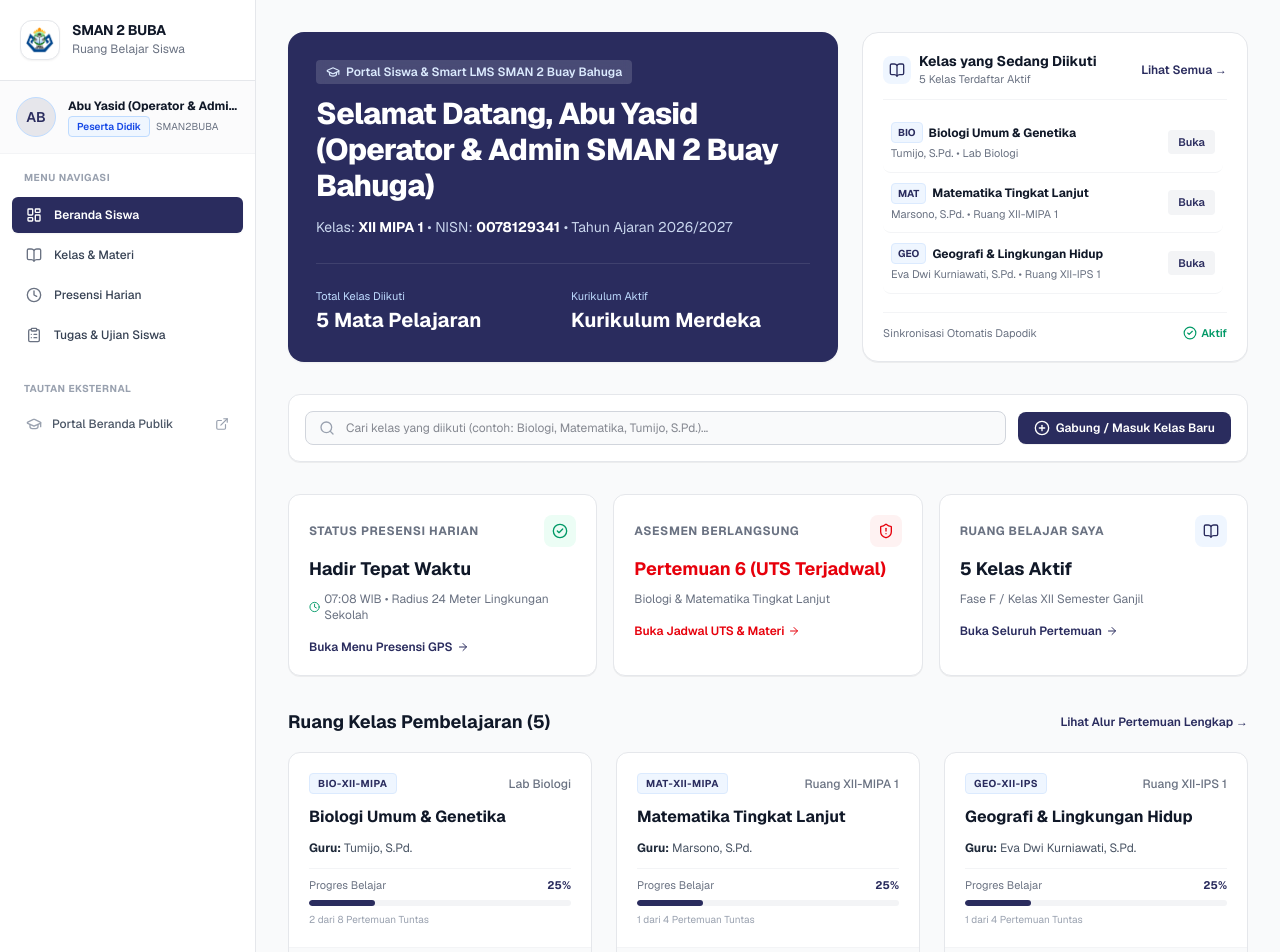
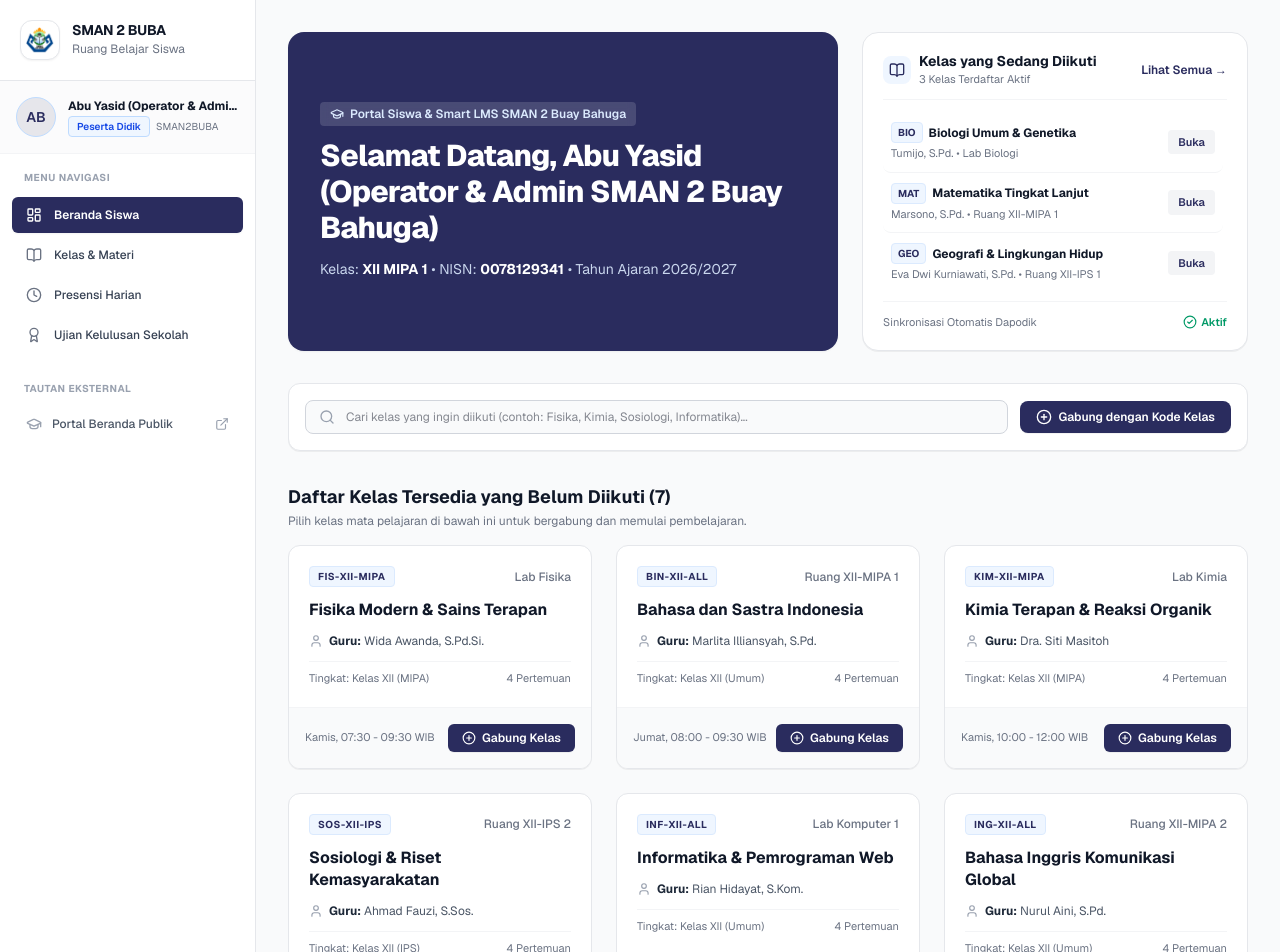
Before and after one commit to dharmamudita/smanegeri2buaybahuga, a Next.js app: page /siswa/dashboard in a window 1280 px wide. Shown: the top 952 px of the page. Built offline with nearby package versions, Linux system fonts and the light colour scheme.

Commit message:
refactor(siswa): sesuaikan tata letak sambutan, ganti daftar kelas belum diikuti, hapus status widget, dan perbarui navigasi ujian kelulusan sekolah

```diff
--- a/src/app/(siswa)/siswa/dashboard/page.tsx
+++ b/src/app/(siswa)/siswa/dashboard/page.tsx
@@ -5,26 +5,23 @@ import Link from "next/link";
 import {
   GraduationCap,
   BookOpen,
-  ClipboardList,
-  Clock,
-  ShieldAlert,
   ArrowRight,
   CheckCircle2,
   Calendar,
   AlertTriangle,
-  FileText,
   Search,
   PlusCircle,
   X,
+  User,
   Sparkles,
+  ChevronRight,
 } from "lucide-react";
 import { useAuthStore } from "@/lib/store";
 import { useLMSStore } from "@/lib/lmsStore";
-import { MOCK_TUGAS } from "@/lib/mockData";
 
 export default function SiswaDashboardPage() {
   const { currentUser } = useAuthStore();
-  const { classes, enrolledMapelIds, joinClassByCode, selectClass } = useLMSStore();
+  const { classes, enrolledMapelIds, joinClassByCode, enrollClass, selectClass } = useLMSStore();
 
   const activeStudent = currentUser || {
     name: "Dharma Mudita Pratama",
@@ -32,16 +29,20 @@ export default function SiswaDashboardPage() {
     nisn: "0078129341",
   };
 
-  // Filter kelas yang diikuti
+  // 1. Kelas yang sedang diikuti siswa (tampil di kanan sambutan)
   const enrolledClasses = classes.filter((c) => enrolledMapelIds.includes(c.id));
+
+  // 2. Kelas yang belum diikuti siswa (tampil di bawah fitur cari kelas)
+  const unenrolledClasses = classes.filter((c) => !enrolledMapelIds.includes(c.id));
 
   // Search state
   const [searchQuery, setSearchQuery] = useState("");
   const [modalJoinOpen, setModalJoinOpen] = useState(false);
   const [inputClassCode, setInputClassCode] = useState("");
   const [joinResult, setJoinResult] = useState<{ success: boolean; message: string } | null>(null);
+  const [successToast, setSuccessToast] = useState<string | null>(null);
 
-  const displayedClasses = enrolledClasses.filter((c) => {
+  const displayedAvailableClasses = unenrolledClasses.filter((c) => {
     if (!searchQuery.trim()) return true;
     const q = searchQuery.toLowerCase();
     return (
@@ -64,12 +65,37 @@ export default function SiswaDashboardPage() {
     }
   };
 
+  const handleQuickEnroll = (clsId: string, clsName: string) => {
+    enrollClass(clsId);
+    setSuccessToast(`Berhasil bergabung ke kelas ${clsName}! Kelas telah ditambahkan ke daftar kelas Anda.`);
+    setTimeout(() => {
+      setSuccessToast(null);
+    }, 4000);
+  };
+
   return (
     <div className="space-y-8">
-      {/* 1. Header: Sambutan Siswa (Kiri) & Daftar Kelas yang Diikuti (Kanan) */}
+      {/* Toast Notifikasi Berhasil Gabung */}
+      {successToast && (
+        <div className="p-4 bg-emerald-50 border border-emerald-200 text-emerald-900 rounded-xl text-xs font-semibold flex items-center justify-between shadow-xs animate-in fade-in">
+          <div className="flex items-center gap-2">
+            <CheckCircle2 className="w-4 h-4 text-emerald-600 shrink-0" />
+            <span>{successToast}</span>
+          </div>
+          <button
+            type="button"
+            onClick={() => setSuccessToast(null)}
+            className="text-emerald-700 hover:text-emerald-900 cursor-pointer"
+          >
+            <X className="w-3.5 h-3.5" />
+          </button>
+        </div>
+      )}
+
+      {/* 1. Header: Sambutan Siswa (Kiri) & Daftar Kelas yang Sedang Diikuti (Kanan) */}
       <div className="grid grid-cols-1 lg:grid-cols-12 gap-6 items-stretch">
-        {/* Kolom Kiri: Sambutan Siswa */}
-        <div className="lg:col-span-7 bg-[#2A2C5E] text-white rounded-2xl p-6 sm:p-7 shadow-xs flex flex-col justify-between relative overflow-hidden">
+        {/* Kolom Kiri: Sambutan Siswa (Sederhana & Bersih) */}
+        <div className="lg:col-span-7 bg-[#2A2C5E] text-white rounded-2xl p-6 sm:p-8 shadow-xs flex flex-col justify-center relative overflow-hidden">
           <div className="space-y-3 relative z-10">
             <div className="inline-flex items-center gap-1.5 px-2.5 py-1 rounded bg-white/15 text-blue-100 text-xs font-semibold backdrop-blur-xs">
               <GraduationCap className="w-3.5 h-3.5" />
@@ -82,24 +108,9 @@ export default function SiswaDashboardPage() {
               Kelas: <strong className="text-white">{activeStudent.kelas || "XII MIPA 1"}</strong> &bull; NISN: <strong className="text-white">{activeStudent.nisn || "0078129341"}</strong> &bull; Tahun Ajaran 2026/2027
             </p>
           </div>
-
-          <div className="pt-6 relative z-10 border-t border-white/10 mt-6 grid grid-cols-2 gap-4">
-            <div>
-              <div className="text-[11px] text-blue-200">Total Kelas Diikuti</div>
-              <div className="text-xl font-bold text-white mt-0.5">
-                {enrolledClasses.length} Mata Pelajaran
-              </div>
-            </div>
-            <div>
-              <div className="text-[11px] text-blue-200">Kurikulum Aktif</div>
-              <div className="text-xl font-bold text-white mt-0.5">
-                Kurikulum Merdeka
-              </div>
-            </div>
-          </div>
         </div>
 
-        {/* Kolom Kanan: Daftar Kelas yang Diikuti Siswa */}
+        {/* Kolom Kanan: Daftar Kelas yang Sedang Diikuti Siswa */}
         <div className="lg:col-span-5 bg-white rounded-2xl border border-gray-200 p-5 shadow-2xs flex flex-col justify-between">
           <div>
             <div className="flex items-center justify-between pb-3 border-b border-gray-100">
@@ -126,13 +137,12 @@ export default function SiswaDashboardPage() {
 
             {/* List Mini Kelas */}
             <div className="mt-3 divide-y divide-gray-100 max-h-[190px] overflow-y-auto pr-1">
-              {enrolledClasses.slice(0, 4).map((cls) => {
-                const totalMeetings = cls.pertemuanList.length;
-                const completed = cls.pertemuanList.filter(
-                  (p) => (p.materi?.sudahDibaca || p.tugas?.sudahDikerjakan) && p.presensi.hadir
-                ).length;
-
-                return (
+              {enrolledClasses.length === 0 ? (
+                <div className="py-6 text-center text-xs text-gray-400">
+                  Belum ada kelas yang diikuti. Silakan pilih kelas di bawah untuk bergabung.
+                </div>
+              ) : (
+                enrolledClasses.map((cls) => (
                   <div
                     key={cls.id}
                     className="py-2.5 flex items-center justify-between gap-3 hover:bg-gray-50/80 px-2 rounded-lg transition-colors"
@@ -159,8 +169,8 @@ export default function SiswaDashboardPage() {
                       Buka
                     </Link>
                   </div>
-                );
-              })}
+                ))
+              )}
             </div>
           </div>
 
@@ -183,131 +193,54 @@ export default function SiswaDashboardPage() {
             type="text"
             value={searchQuery}
             onChange={(e) => setSearchQuery(e.target.value)}
-            placeholder="Cari kelas yang diikuti (contoh: Biologi, Matematika, Tumijo, S.Pd.)..."
+            placeholder="Cari kelas yang ingin diikuti (contoh: Fisika, Kimia, Sosiologi, Informatika)..."
             className="w-full pl-10 pr-4 py-2 text-xs bg-gray-50 border border-gray-300 rounded-lg focus:outline-none focus:ring-2 focus:ring-[#2A2C5E]/20 focus:border-[#2A2C5E]"
           />
         </div>
 
-        {/* Tombol Gabung Kelas Baru */}
+        {/* Tombol Gabung Kelas Baru dengan Kode */}
         <button
           type="button"
           onClick={() => setModalJoinOpen(true)}
           className="inline-flex items-center justify-center gap-1.5 px-4 py-2 bg-[#2A2C5E] hover:bg-[#1F2147] text-white text-xs font-semibold rounded-lg shadow-2xs transition-all cursor-pointer shrink-0"
         >
           <PlusCircle className="w-4 h-4" />
-          <span>Gabung / Masuk Kelas Baru</span>
+          <span>Gabung dengan Kode Kelas</span>
         </button>
       </div>
 
-      {/* 3. Status Widget Bar */}
-      <div className="grid grid-cols-1 sm:grid-cols-3 gap-4">
-        {/* Presensi Geofencing Status */}
-        <div className="bg-white p-5 rounded-xl border border-gray-200 shadow-2xs space-y-2">
-          <div className="flex items-center justify-between">
-            <span className="text-xs font-bold text-gray-500 uppercase tracking-wider">
-              Status Presensi Harian
-            </span>
-            <span className="p-2 bg-emerald-50 text-emerald-600 rounded-lg">
-              <CheckCircle2 className="w-4 h-4" />
-            </span>
-          </div>
-          <div className="text-lg font-bold text-gray-900">
-            Hadir Tepat Waktu
-          </div>
-          <p className="text-xs text-gray-500 flex items-center gap-1">
-            <Clock className="w-3 h-3 text-emerald-600" />
-            07:08 WIB &bull; Radius 24 Meter Lingkungan Sekolah
-          </p>
-          <div className="pt-2">
-            <Link
-              href="/siswa/presensi"
-              className="text-xs font-semibold text-[#2A2C5E] hover:underline flex items-center gap-1"
-            >
-              <span>Buka Menu Presensi GPS</span>
-              <ArrowRight className="w-3 h-3" />
-            </Link>
+      {/* 3. Daftar Kelas yang Tersedia untuk Diikuti (Belum Diikuti Siswa) */}
+      <div className="space-y-4">
+        <div className="flex items-center justify-between">
+          <div>
+            <h2 className="text-lg font-bold text-gray-900">
+              Daftar Kelas Tersedia yang Belum Diikuti ({displayedAvailableClasses.length})
+            </h2>
+            <p className="text-xs text-gray-500 mt-0.5">
+              Pilih kelas mata pelajaran di bawah ini untuk bergabung dan memulai pembelajaran.
+            </p>
           </div>
         </div>
 
-        {/* Tugas & Ujian Aktif */}
-        <div className="bg-white p-5 rounded-xl border border-gray-200 shadow-2xs space-y-2">
-          <div className="flex items-center justify-between">
-            <span className="text-xs font-bold text-gray-500 uppercase tracking-wider">
-              Asesmen Berlangsung
-            </span>
-            <span className="p-2 bg-red-50 text-red-600 rounded-lg">
-              <ShieldAlert className="w-4 h-4" />
-            </span>
+        {displayedAvailableClasses.length === 0 ? (
+          <div className="bg-white rounded-2xl border border-dashed border-gray-200 p-10 text-center space-y-3">
+            <div className="w-12 h-12 mx-auto rounded-full bg-blue-50 text-[#2A2C5E] flex items-center justify-center">
+              <CheckCircle2 className="w-6 h-6 text-emerald-600" />
+            </div>
+            <h3 className="text-sm font-bold text-gray-800">
+              {searchQuery.trim()
+                ? "Kelas Tidak Ditemukan"
+                : "Seluruh Kelas Telah Anda Ikuti"}
+            </h3>
+            <p className="text-xs text-gray-500 max-w-md mx-auto">
+              {searchQuery.trim()
+                ? `Tidak ditemukan kelas dengan kata kunci "${searchQuery}". Silakan coba kata kunci lain.`
+                : "Semua kelas mata pelajaran aktif telah terdaftar pada akun Anda. Masuk ke menu Kelas & Materi untuk mempelajari modul."}
+            </p>
           </div>
-          <div className="text-lg font-bold text-red-600">
-            Pertemuan 6 (UTS Terjadwal)
-          </div>
-          <p className="text-xs text-gray-500">
-            Biologi & Matematika Tingkat Lanjut
-          </p>
-          <div className="pt-2">
-            <Link
-              href="/siswa/mapel?id=mapel-1"
-              onClick={() => selectClass("mapel-1")}
-              className="text-xs font-semibold text-red-600 hover:underline flex items-center gap-1"
-            >
-              <span>Buka Jadwal UTS & Materi</span>
-              <ArrowRight className="w-3 h-3" />
-            </Link>
-          </div>
-        </div>
-
-        {/* Kelas Terdaftar */}
-        <div className="bg-white p-5 rounded-xl border border-gray-200 shadow-2xs space-y-2">
-          <div className="flex items-center justify-between">
-            <span className="text-xs font-bold text-gray-500 uppercase tracking-wider">
-              Ruang Belajar Saya
-            </span>
-            <span className="p-2 bg-blue-50 text-[#2A2C5E] rounded-lg">
-              <BookOpen className="w-4 h-4" />
-            </span>
-          </div>
-          <div className="text-lg font-bold text-gray-900">
-            {enrolledClasses.length} Kelas Aktif
-          </div>
-          <p className="text-xs text-gray-500">
-            Fase F / Kelas XII Semester Ganjil
-          </p>
-          <div className="pt-2">
-            <Link
-              href="/siswa/mapel"
-              className="text-xs font-semibold text-[#2A2C5E] hover:underline flex items-center gap-1"
-            >
-              <span>Buka Seluruh Pertemuan</span>
-              <ArrowRight className="w-3 h-3" />
-            </Link>
-          </div>
-        </div>
-      </div>
-
-      {/* 4. Grid Kelas Mata Pelajaran yang Diikuti */}
-      <div className="space-y-4">
-        <div className="flex items-center justify-between">
-          <h2 className="text-lg font-bold text-gray-900">
-            Ruang Kelas Pembelajaran ({displayedClasses.length})
-          </h2>
-          <Link
-            href="/siswa/mapel"
-            className="text-xs font-semibold text-[#2A2C5E] hover:underline"
-          >
-            Lihat Alur Pertemuan Lengkap &rarr;
-          </Link>
-        </div>
-
-        <div className="grid grid-cols-1 md:grid-cols-2 lg:grid-cols-3 gap-6">
-          {displayedClasses.map((cls) => {
-            const total = cls.pertemuanList.length;
-            const completed = cls.pertemuanList.filter(
-              (p) => (p.materi?.sudahDibaca || p.tugas?.sudahDikerjakan) && p.presensi.hadir
-            ).length;
-            const percent = Math.round((completed / total) * 100);
-
-            return (
+        ) : (
+          <div className="grid grid-cols-1 md:grid-cols-2 lg:grid-cols-3 gap-6">
+            {displayedAvailableClasses.map((cls) => (
               <div
                 key={cls.id}
                 className="bg-white rounded-xl border border-gray-200 shadow-2xs overflow-hidden flex flex-col justify-between hover:border-[#2A2C5E] transition-all"
@@ -326,42 +259,32 @@ export default function SiswaDashboardPage() {
                     {cls.nama}
                   </h3>
 
-                  <p className="text-xs text-gray-600">
-                    <strong className="text-gray-800">Guru:</strong> {cls.guruNama}
+                  <p className="text-xs text-gray-600 flex items-center gap-1.5">
+                    <User className="w-3.5 h-3.5 text-gray-400" />
+                    <span><strong className="text-gray-800">Guru:</strong> {cls.guruNama}</span>
                   </p>
 
-                  {/* Progress Bar Pertemuan */}
-                  <div className="space-y-1.5 pt-2 border-t border-gray-100">
-                    <div className="flex items-center justify-between text-[11px] text-gray-500">
-                      <span>Progres Belajar</span>
-                      <span className="font-bold text-[#2A2C5E]">{percent}%</span>
-                    </div>
-                    <div className="w-full h-1.5 bg-gray-100 rounded-full overflow-hidden">
-                      <div
-                        className="h-full bg-[#2A2C5E] rounded-full transition-all"
-                        style={{ width: `${percent}%` }}
-                      />
-                    </div>
-                    <div className="text-[10px] text-gray-400">
-                      {completed} dari {total} Pertemuan Tuntas
-                    </div>
+                  <div className="text-[11px] text-gray-500 pt-2 border-t border-gray-100 flex items-center justify-between">
+                    <span>Tingkat: Kelas {cls.tingkat} ({cls.jurusan})</span>
+                    <span>{cls.pertemuanList.length} Pertemuan</span>
                   </div>
                 </div>
 
-                <div className="p-4 bg-gray-50 border-t border-gray-100 flex items-center justify-between">
-                  <span className="text-[11px] text-gray-500">{cls.jadwal}</span>
-                  <Link
-                    href={`/siswa/mapel?id=${cls.id}`}
-                    onClick={() => selectClass(cls.id)}
-                    className="px-3 py-1.5 text-xs font-semibold text-white bg-[#2A2C5E] hover:bg-[#1F2147] rounded-md transition-all shadow-2xs"
+                <div className="p-4 bg-gray-50 border-t border-gray-100 flex items-center justify-between gap-2">
+                  <span className="text-[11px] text-gray-500 truncate">{cls.jadwal}</span>
+                  <button
+                    type="button"
+                    onClick={() => handleQuickEnroll(cls.id, cls.nama)}
+                    className="inline-flex items-center gap-1.5 px-3.5 py-1.5 text-xs font-semibold text-white bg-[#2A2C5E] hover:bg-[#1F2147] rounded-md transition-all shadow-2xs cursor-pointer shrink-0"
                   >
-                    Buka Kelas
-                  </Link>
+                    <PlusCircle className="w-3.5 h-3.5" />
+                    <span>Gabung Kelas</span>
+                  </button>
                 </div>
               </div>
-            );
-          })}
-        </div>
+            ))}
+          </div>
+        )}
       </div>
 
       {/* Modal Masuk / Gabung Kelas dengan Kode */}
--- a/src/components/common/DashboardSidebar.tsx
+++ b/src/components/common/DashboardSidebar.tsx
@@ -46,7 +46,7 @@ const NAV_BY_ROLE: Record<Role, NavItem[]> = {
     { href: "/siswa/dashboard", label: "Beranda Siswa", icon: LayoutDashboard },
     { href: "/siswa/mapel", label: "Kelas & Materi", icon: BookOpen },
     { href: "/siswa/presensi", label: "Presensi Harian", icon: Clock },
-    { href: "/siswa/tugas", label: "Tugas & Ujian Siswa", icon: ClipboardList },
+    { href: "/siswa/tugas", label: "Ujian Kelulusan Sekolah", icon: Award },
   ],
 };
 
--- a/src/lib/lmsStore.ts
+++ b/src/lib/lmsStore.ts
@@ -372,9 +372,72 @@ const SEED_PERTEMUAN_BIOLOGI: PertemuanItem[] = [
   },
 ];
 
-// Inisialisasi awal 5 kelas resmi
-const INITIAL_CLASSES: MapelLMS[] = MOCK_MAPEL.map((m) => {
-  return {
+// Inisialisasi awal kelas resmi (Kelas Wajib & Kelas Pilihan)
+const ADDITIONAL_ELECTIVE_CLASSES: MapelLMS[] = [
+  {
+    id: "mapel-6",
+    kode: "KIM-XII-MIPA",
+    nama: "Kimia Terapan & Reaksi Organik",
+    tingkat: "XII",
+    jurusan: "MIPA",
+    guruNama: "Dra. Siti Masitoh",
+    guruNuptk: "197508102003122002",
+    jadwal: "Kamis, 10:00 - 12:00 WIB",
+    ruang: "Lab Kimia",
+    pertemuanList: generateGenericMeetings("Kimia Terapan & Reaksi Organik", "Dra. Siti Masitoh"),
+  },
+  {
+    id: "mapel-7",
+    kode: "SOS-XII-IPS",
+    nama: "Sosiologi & Riset Kemasyarakatan",
+    tingkat: "XII",
+    jurusan: "IPS",
+    guruNama: "Ahmad Fauzi, S.Sos.",
+    guruNuptk: "198304152009011008",
+    jadwal: "Jumat, 09:30 - 11:30 WIB",
+    ruang: "Ruang XII-IPS 2",
+    pertemuanList: generateGenericMeetings("Sosiologi & Riset Kemasyarakatan", "Ahmad Fauzi, S.Sos."),
+  },
+  {
+    id: "mapel-8",
+    kode: "INF-XII-ALL",
+    nama: "Informatika & Pemrograman Web",
+    tingkat: "XII",
+    jurusan: "Umum",
+    guruNama: "Rian Hidayat, S.Kom.",
+    guruNuptk: "199201202020121014",
+    jadwal: "Rabu, 13:00 - 15:00 WIB",
+    ruang: "Lab Komputer 1",
+    pertemuanList: generateGenericMeetings("Informatika & Pemrograman Web", "Rian Hidayat, S.Kom."),
+  },
+  {
+    id: "mapel-9",
+    kode: "ING-XII-ALL",
+    nama: "Bahasa Inggris Komunikasi Global",
+    tingkat: "XII",
+    jurusan: "Umum",
+    guruNama: "Nurul Aini, S.Pd.",
+    guruNuptk: "199003182016022006",
+    jadwal: "Selasa, 13:00 - 14:30 WIB",
+    ruang: "Ruang XII-MIPA 2",
+    pertemuanList: generateGenericMeetings("Bahasa Inggris Komunikasi Global", "Nurul Aini, S.Pd."),
+  },
+  {
+    id: "mapel-10",
+    kode: "SNB-XII-ALL",
+    nama: "Seni Budaya & Kriya Tradisional",
+    tingkat: "XII",
+    jurusan: "Umum",
+    guruNama: "Dewi Lestari, S.Sn.",
+    guruNuptk: "198711242014032009",
+    jadwal: "Kamis, 13:00 - 14:30 WIB",
+    ruang: "Sanggar Seni Sekolah",
+    pertemuanList: generateGenericMeetings("Seni Budaya & Kriya Tradisional", "Dewi Lestari, S.Sn."),
+  },
+];
+
+const INITIAL_CLASSES: MapelLMS[] = [
+  ...MOCK_MAPEL.map((m) => ({
     id: m.id,
     kode: m.kode,
     nama: m.nama,
@@ -385,8 +448,9 @@ const INITIAL_CLASSES: MapelLMS[] = MOCK_MAPEL.map((m) => {
     jadwal: m.jadwal,
     ruang: m.ruang,
     pertemuanList: m.id === "mapel-1" ? SEED_PERTEMUAN_BIOLOGI : generateGenericMeetings(m.nama, m.guruNama),
-  };
-});
+  })),
+  ...ADDITIONAL_ELECTIVE_CLASSES,
+];
 
 function generateGenericMeetings(mapelNama: string, guru: string): PertemuanItem[] {
   return [
@@ -529,6 +593,7 @@ interface LMSState {
   submitPresensiPertemuan: (mapelId: string, pertemuanId: string) => void;
   submitUjianCBT: (mapelId: string, pertemuanId: string, skor: number) => void;
   joinClassByCode: (code: string) => { success: boolean; message: string };
+  enrollClass: (classId: string) => void;
 }
 
 export const useLMSStore = create<LMSState>()(
@@ -536,9 +601,15 @@ export const useLMSStore = create<LMSState>()(
     (set, get) => ({
       classes: INITIAL_CLASSES,
       selectedClassId: null,
-      enrolledMapelIds: ["mapel-1", "mapel-2", "mapel-3", "mapel-4", "mapel-5"],
+      enrolledMapelIds: ["mapel-1", "mapel-2", "mapel-3"],
 
       selectClass: (id) => set({ selectedClassId: id }),
+
+      enrollClass: (classId) => {
+        if (!get().enrolledMapelIds.includes(classId)) {
+          set((state) => ({ enrolledMapelIds: [...state.enrolledMapelIds, classId] }));
+        }
+      },
 
       markMateriSelesai: (mapelId, pertemuanId) => {
         set((state) => ({
```
Also changed, not shown: src/app/(siswa)/siswa/tugas/page.tsx (+4 -4 lines).
